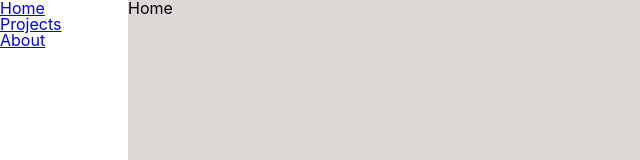
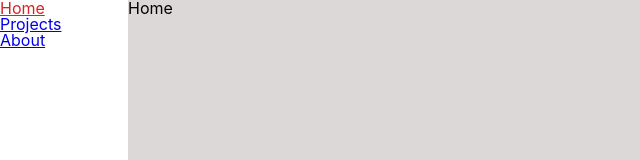
Before and after one commit to elis-11/apartment-filter, a React (Create React App) app: page / in a window 1280 px wide. Shown: the top 160 px of the page, without its empty margins (0-640 px from the left). Built offline with nearby package versions, Linux system fonts and the light colour scheme.

Commit message:
active link

```diff
--- a/src/App.scss
+++ b/src/App.scss
@@ -1,7 +1,7 @@
 * {
-	margin: 0;
-	padding: 0;
-	box-sizing: border-box;
+  margin: 0;
+  padding: 0;
+  box-sizing: border-box;
 }
 .App {
   margin: 0 auto;
@@ -13,6 +13,10 @@
   grid-template-columns: 10% 90%;
   grid-template-rows: 1fr;
   gap: 0px 0px;
-  grid-template-areas:
-    "nav container";
+  grid-template-areas: "nav container";
+
+  nav a.active {
+    // background-color: rgb(214, 36, 36);
+    color: rgb(214, 36, 36);
+  }
 }
--- a/src/styles/Nav.scss
+++ b/src/styles/Nav.scss
@@ -16,4 +16,5 @@
     "logo"
     "links"
     "icons";
+
 }
```
